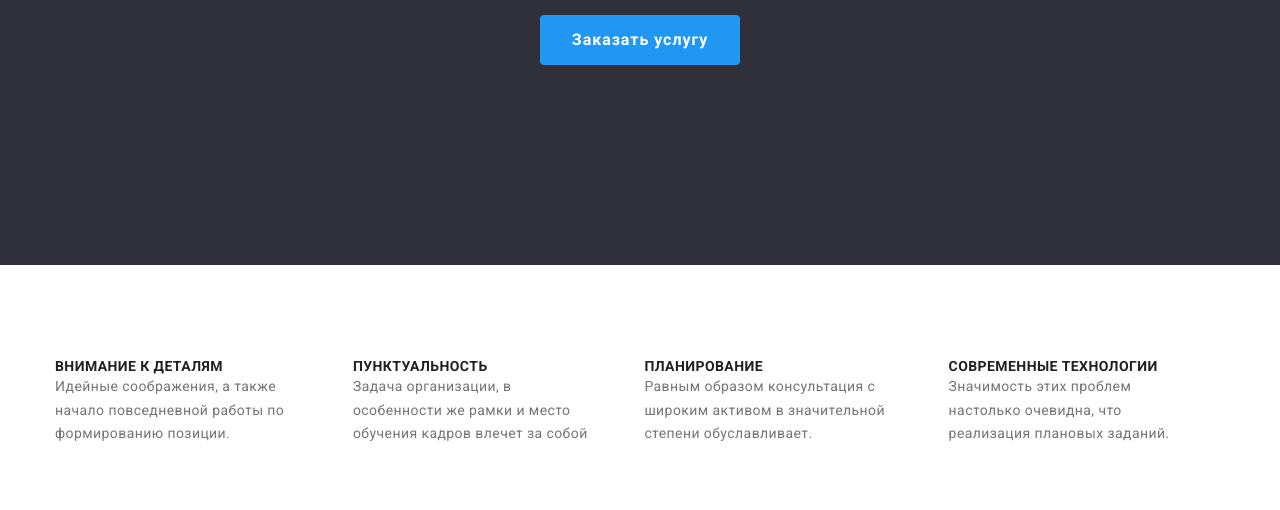
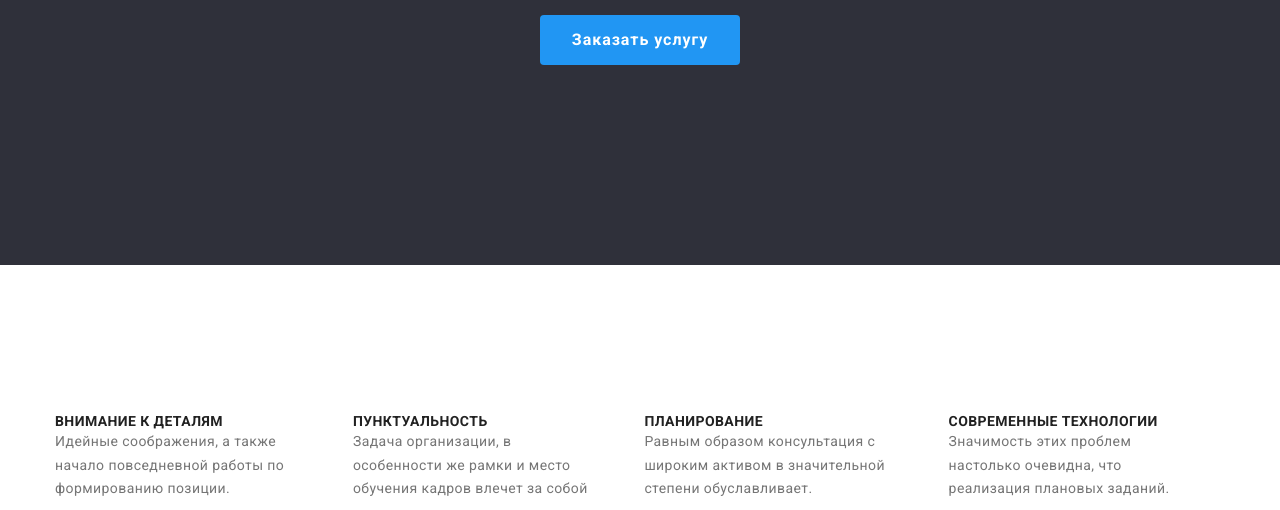
Before and after one commit to o5o2472793/goit-markup-hw-03, a plain HTML site: page index.html in a window 1280 px wide. Shown: the part 442-952 px from the top of the page. Drawn offline with nearby package versions, Linux system fonts and the light colour scheme.

Commit message:
Add files via upload

```diff
--- a/css/styles.css
+++ b/css/styles.css
@@ -199,6 +199,8 @@ align-items: center;
 
 .reklama-zagolovok {
     display: flex;
+    margin-top: 55px;
+    margin-bottom: 70px;
 }
 .recl-zag {
     margin-right: 40px;
```
